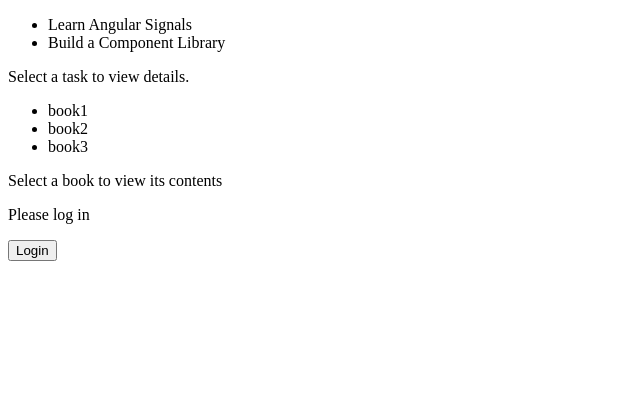
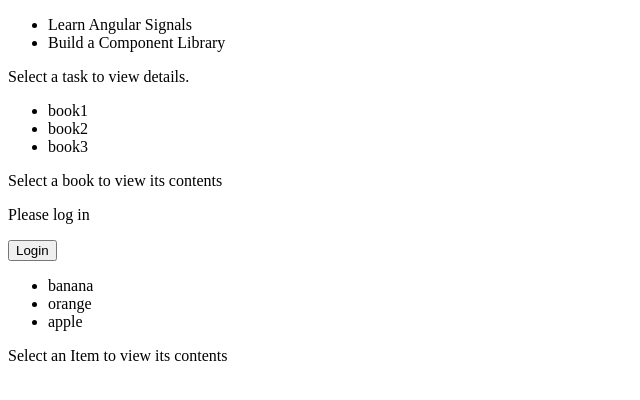
Before and after one commit to mthiggins1s/monday-exercises, an Angular app: page / in a window 1280 px wide. Shown: the top 400 px of the page, without its empty margins (0-640 px from the left). Built offline with nearby package versions, Linux system fonts and the light colour scheme.

Commit message:
exercise 4 completed

```diff
--- a/src/app/app.component.html
+++ b/src/app/app.component.html
@@ -1,4 +1,5 @@
 <app-task-list />
 <app-favorite-books />
 <app-profile-card />
+<app-shopping-cart />
 <router-outlet />
--- a/src/app/app.component.ts
+++ b/src/app/app.component.ts
@@ -4,10 +4,11 @@
 import { Task } from './task-list/task-list.component';
 import { FavoriteBooksComponent } from "./favorite-books/favorite-books.component";
 import { ProfileCardComponent } from "./profile-card/profile-card.component";
+import { ShoppingCartComponent } from "./shopping-cart/shopping-cart.component";
 
 @Component({
   selector: 'app-root',
-  imports: [RouterOutlet, TaskListComponent, FavoriteBooksComponent, ProfileCardComponent],
+  imports: [RouterOutlet, TaskListComponent, FavoriteBooksComponent, ProfileCardComponent, ShoppingCartComponent],
   templateUrl: './app.component.html',
   styleUrl: './app.component.css'
 })
--- /dev/null
+++ b/src/app/shopping-cart/shopping-cart.component.html
@@ -0,0 +1,15 @@
+<div>
+  <ul>
+    @for (item of items; track item.id) {
+    <li (click)="selectedItem()">{{ item.item }}</li>
+    }
+  </ul>
+  @if (selectedItem()) {
+  <div>
+    <h1>{{ selectedItem()?.item || "No Item " }}</h1>
+    <p>{{ selectedItem()?.description || "No Description" }}</p>
+  </div>
+  } @else {
+  <p>Select an Item to view its contents</p>
+  }
+</div>
--- /dev/null
+++ b/src/app/shopping-cart/shopping-cart.component.ts
@@ -0,0 +1,31 @@
+import { CommonModule } from '@angular/common';
+import { Component, signal } from '@angular/core';
+
+
+export interface Item {
+  id: string;
+  item: string;
+  description?: string;
+}
+
+
+@Component({
+  selector: 'app-shopping-cart',
+  imports: [CommonModule],
+  templateUrl: './shopping-cart.component.html',
+  styleUrl: './shopping-cart.component.css'
+})
+export class ShoppingCartComponent {
+  cart = [
+    {id: '1', item: 'banana', description: 'something about banana'},
+    {id: '2', item: 'orange', description: 'something about orange'},
+    {id: '3', item: 'apple', description: 'something about apple'}
+  ];
+
+  items = this.cart
+  selectedItem = signal<Item | null>(null);
+
+  selectItem(item: Item) {
+    this.selectedItem.set(item);
+  }
+}
```
Also changed, not shown: src/app/shopping-cart/shopping-cart.component.css (added).
